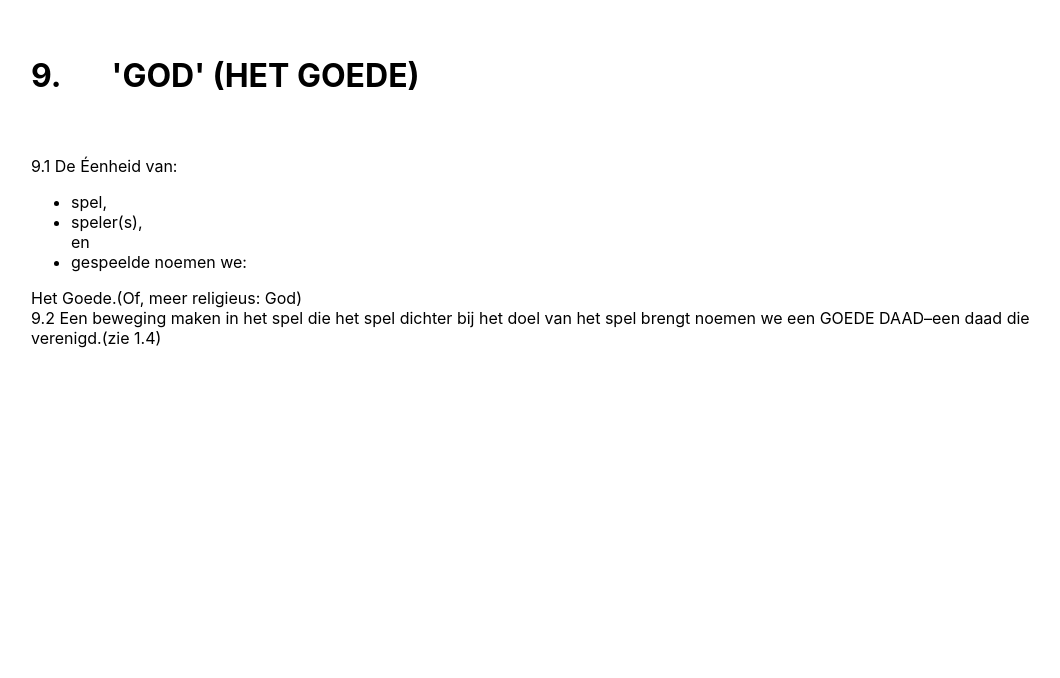
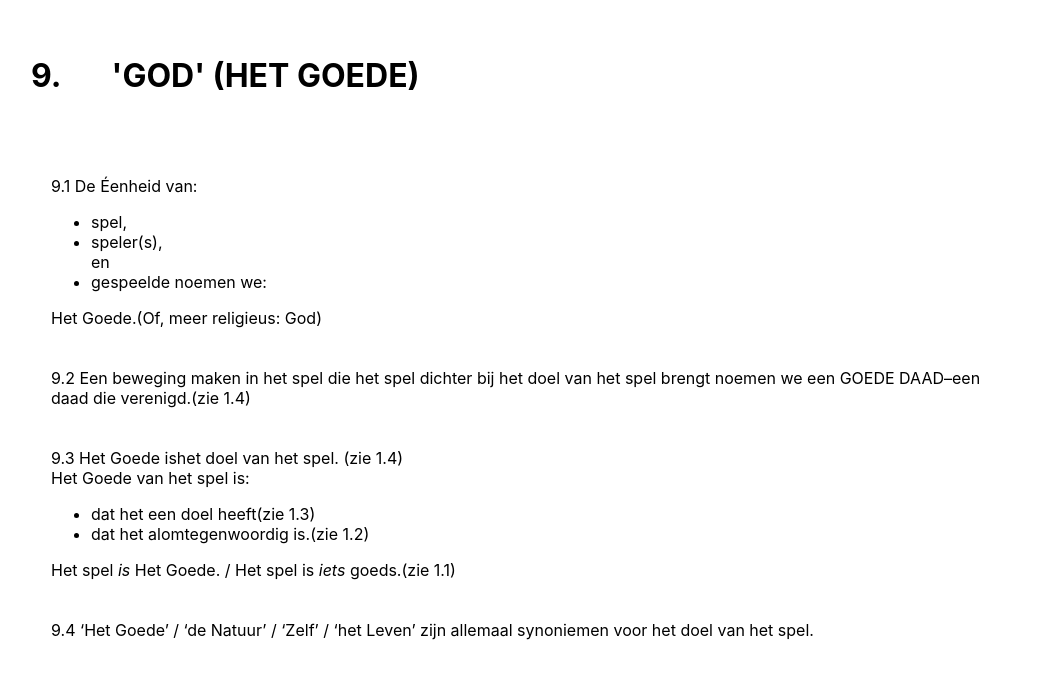
Before and after one commit to Junoburger/ludovicus, a Next.js app: page / in a window 1280 px wide. Shown: the part 9464-10142 px from the top of the page, without its empty margins (105-1165 px from the left). Before the commit the page ends 10012 px from the top, so only its background shows below. Built offline with nearby package versions, Linux system fonts and the light colour scheme.

Commit message:
added chapter 9

```diff
--- a/components/container/God.tsx
+++ b/components/container/God.tsx
@@ -3,7 +3,7 @@ import { ChapterContainer } from "../styled/God";
 
 const ChaperNineOne = () => {
   return (
-    <div>
+    <div style={{ padding: "20px" }}>
       9.1 De Éenheid van:
       <ul>
         <li>spel,</li>
@@ -18,9 +18,32 @@ const ChaperNineOne = () => {
 
 const ChaperNineTwo = () => {
   return (
-    <div>
+    <div style={{ padding: "20px" }}>
       9.2 Een beweging maken in het spel die het spel dichter bij het doel van het spel brengt
       noemen we een GOEDE DAAD–een daad die verenigd.(zie 1.4)
+    </div>
+  );
+};
+
+const ChapterNineThree = () => {
+  return (
+    <div style={{ padding: "20px" }}>
+      9.3 Het Goede ishet doel van het spel. (zie 1.4) <br />
+      Het Goede van het spel is:
+      <ul>
+        <li>dat het een doel heeft(zie 1.3)</li>
+        <li>dat het alomtegenwoordig is.(zie 1.2)</li>
+      </ul>
+      Het spel <i>is</i> Het Goede. / Het spel is <i>iets</i> goeds.(zie 1.1)
+    </div>
+  );
+};
+
+const ChapterNineFour = () => {
+  return (
+    <div style={{ padding: "20px" }}>
+      9.4 ‘Het Goede’ / ‘de Natuur’ / ‘Zelf’ / ‘het Leven’ zijn allemaal synoniemen voor het doel
+      van het spel.
     </div>
   );
 };
@@ -32,8 +55,9 @@ export const God = () => {
         <span>9.</span>'GOD' (HET GOEDE)
       </h1>
       <ChaperNineOne />
-
       <ChaperNineTwo />
+      <ChapterNineThree />
+      <ChapterNineFour />
     </ChapterContainer>
   );
 };
```
